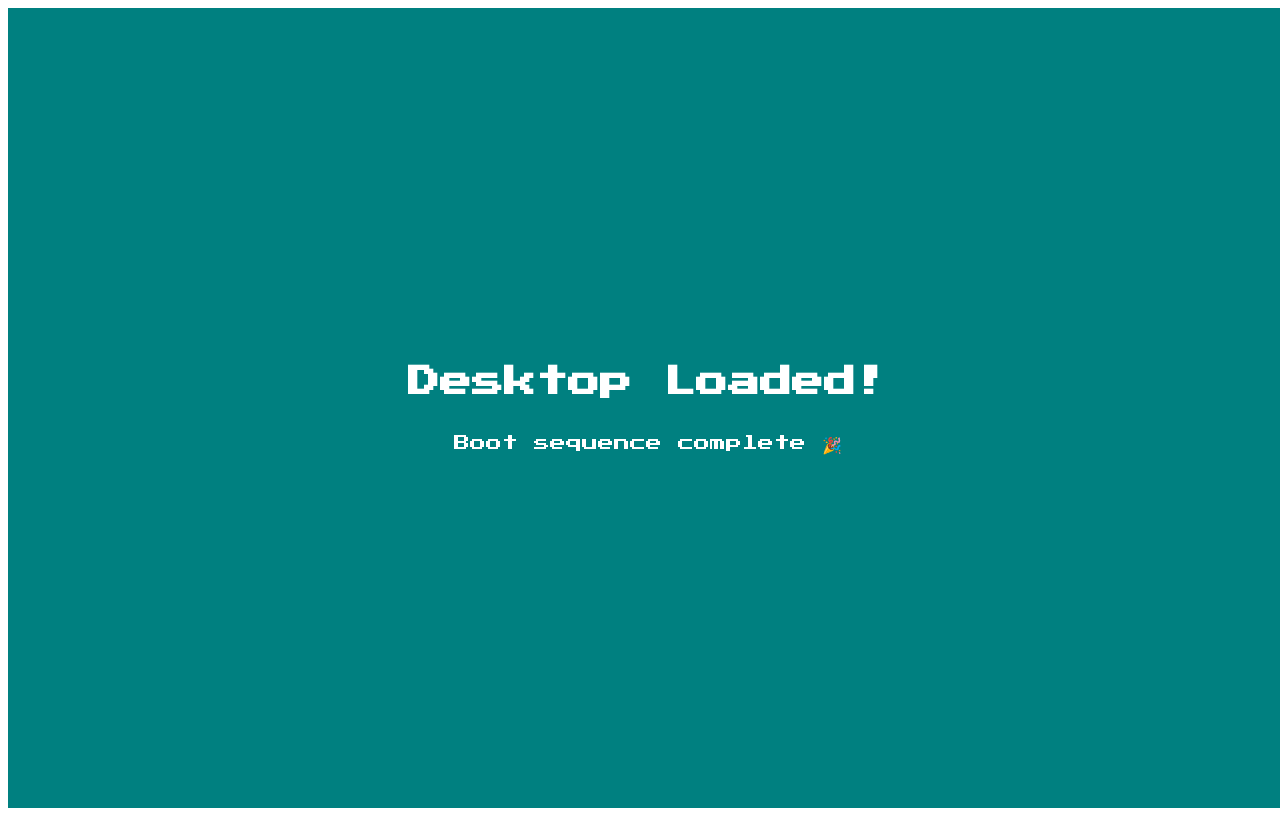
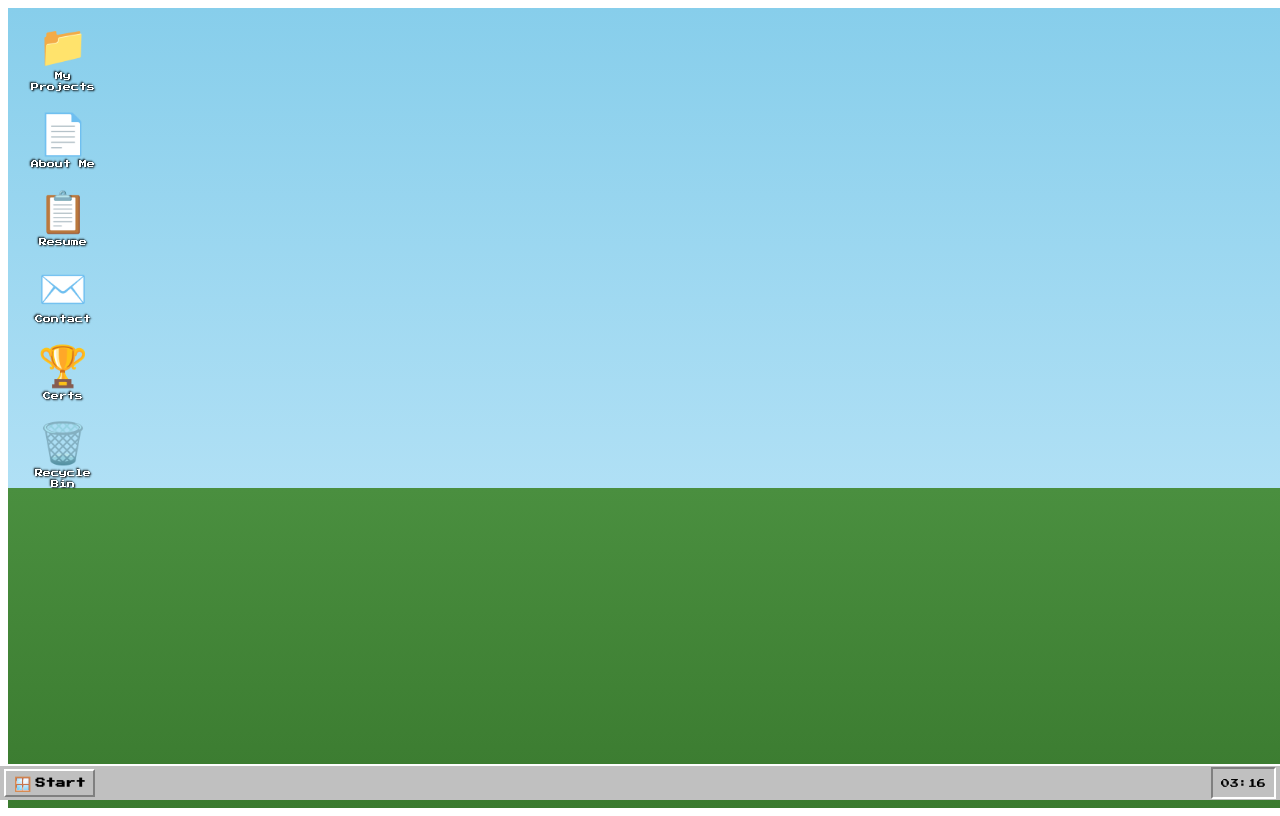
Before and after one commit to juviscript/juviscript-desktop-portfolio, a Vue app: page / in a window 1280 px wide. Built offline with nearby package versions, Linux system fonts and the light colour scheme.

Commit message:
feature: created foundations for desktop, desktop icons, and taskbar.

```diff
--- a/src/App.vue
+++ b/src/App.vue
@@ -1,6 +1,7 @@
 <script setup lang="ts">
 import { ref } from 'vue';
 import BootSequence from './components/BootSequence.vue';
+import Desktop from './components/Desktop.vue';
 
 const bootComplete = ref(false);
 
@@ -11,27 +12,7 @@ const handleBootComplete = () => {
 
 <template>
   <div class="app">
-    <!-- Show boot sequence until complete -->
     <BootSequence v-if="!bootComplete" @complete="handleBootComplete" />
-
-    <!-- Desktop (shows after boot) -->
-    <div v-if="bootComplete" class="desktop">
-      <h1>Desktop Loaded!</h1>
-      <p>Boot sequence complete 🎉</p>
-    </div>
+    <Desktop v-if="bootComplete" />
   </div>
 </template>
-
-<style scoped>
-.desktop {
-  width: 100vw;
-  height: 100vh;
-  background-color: #008080;
-  display: flex;
-  flex-direction: column;
-  align-items: center;
-  justify-content: center;
-  color: white;
-  font-family: 'Press Start 2P', monospace;
-}
-</style>
--- /dev/null
+++ b/src/components/Desktop.vue
@@ -0,0 +1,55 @@
+<script setup lang="ts">
+import DesktopIcon from './DesktopIcon.vue';
+import Taskbar from './Taskbar.vue';
+
+const icons = [
+  { id: 'projects',       label: 'My Projects',    icon: '📁' },
+  { id: 'about',          label: 'About Me',        icon: '📄' },
+  { id: 'resume',         label: 'Resume',          icon: '📋' },
+  { id: 'contact',        label: 'Contact',         icon: '✉️' },
+  { id: 'certifications', label: 'Certs',           icon: '🏆' },
+  { id: 'recycle-bin',    label: 'Recycle Bin',     icon: '🗑️' },
+];
+
+function handleIconOpen(id: string) {
+  console.log(`Opened: ${id}`);
+}
+</script>
+
+<template>
+  <div class="desktop">
+    <div class="icon-grid">
+      <DesktopIcon
+        v-for="icon in icons"
+        :key="icon.id"
+        :id="icon.id"
+        :label="icon.label"
+        :icon="icon.icon"
+        @open="handleIconOpen"
+      />
+    </div>
+
+    <Taskbar />
+  </div>
+</template>
+
+<style scoped>
+.desktop {
+  width: 100vw;
+  height: 100vh;
+  background:
+    linear-gradient(to bottom, #87ceeb 0%, #b0e0f5 60%, #4a8f3f 60%, #3a7a2f 100%);
+  overflow: hidden;
+  position: relative;
+}
+
+.icon-grid {
+  display: flex;
+  flex-direction: column;
+  gap: 8px;
+  padding: 12px 8px;
+  position: absolute;
+  top: 0;
+  left: 0;
+}
+</style>
--- /dev/null
+++ b/src/components/DesktopIcon.vue
@@ -0,0 +1,57 @@
+<script setup lang="ts">
+defineProps<{
+  id: string;
+  label: string;
+  icon: string;
+}>();
+
+const emit = defineEmits<{
+  open: [id: string]
+}>();
+</script>
+
+<template>
+  <div class="desktop-icon" @dblclick="emit('open', id)">
+    <div class="icon-image">{{ icon }}</div>
+    <span class="icon-label">{{ label }}</span>
+  </div>
+</template>
+
+<style scoped>
+.desktop-icon {
+  display: flex;
+  flex-direction: column;
+  align-items: center;
+  width: 80px;
+  padding: 6px;
+  cursor: pointer;
+  user-select: none;
+  border: 1px solid transparent;
+}
+
+.desktop-icon:hover {
+  border-color: #fff;
+  background-color: rgba(0, 0, 128, 0.4);
+}
+
+.desktop-icon:focus {
+  outline: 1px dotted #fff;
+  background-color: rgba(0, 0, 128, 0.4);
+}
+
+.icon-image {
+  font-size: 40px;
+  line-height: 1;
+  margin-bottom: 4px;
+}
+
+.icon-label {
+  font-family: 'Press Start 2P', monospace;
+  font-size: 8px;
+  color: #fff;
+  text-align: center;
+  text-shadow: 1px 1px 2px #000, -1px -1px 2px #000;
+  word-break: break-word;
+  line-height: 1.4;
+}
+</style>
--- /dev/null
+++ b/src/components/Taskbar.vue
@@ -0,0 +1,99 @@
+<script setup lang="ts">
+import { ref, onMounted, onUnmounted } from 'vue';
+
+const time = ref('');
+
+function updateTime() {
+  const now = new Date();
+  const hours = now.getHours().toString().padStart(2, '0');
+  const minutes = now.getMinutes().toString().padStart(2, '0');
+  time.value = `${hours}:${minutes}`;
+}
+
+let interval: ReturnType<typeof setInterval>;
+
+onMounted(() => {
+  updateTime();
+  interval = setInterval(updateTime, 1000);
+});
+
+onUnmounted(() => {
+  clearInterval(interval);
+});
+</script>
+
+<template>
+  <div class="taskbar">
+    <button class="start-button">
+      <span class="start-icon">🪟</span>
+      <span class="start-label">Start</span>
+    </button>
+
+    <div class="taskbar-middle"></div>
+
+    <div class="system-tray">
+      <span class="clock">{{ time }}</span>
+    </div>
+  </div>
+</template>
+
+<style scoped>
+.taskbar {
+  position: fixed;
+  bottom: 0;
+  left: 0;
+  width: 100%;
+  height: 36px;
+  background-color: #c0c0c0;
+  border-top: 2px solid #fff;
+  display: flex;
+  align-items: center;
+  padding: 2px 4px;
+  box-sizing: border-box;
+  z-index: 100;
+}
+
+.start-button {
+  display: flex;
+  align-items: center;
+  gap: 4px;
+  height: 28px;
+  padding: 0 8px;
+  background-color: #c0c0c0;
+  border: 2px solid;
+  border-color: #fff #808080 #808080 #fff;
+  cursor: pointer;
+  font-family: 'Press Start 2P', monospace;
+  font-size: 10px;
+  font-weight: bold;
+  color: #000;
+}
+
+.start-button:active {
+  border-color: #808080 #fff #fff #808080;
+}
+
+.start-icon {
+  font-size: 14px;
+}
+
+.taskbar-middle {
+  flex: 1;
+}
+
+.system-tray {
+  height: 28px;
+  padding: 0 8px;
+  background-color: #c0c0c0;
+  border: 2px solid;
+  border-color: #808080 #fff #fff #808080;
+  display: flex;
+  align-items: center;
+}
+
+.clock {
+  font-family: 'Press Start 2P', monospace;
+  font-size: 9px;
+  color: #000;
+}
+</style>
```
